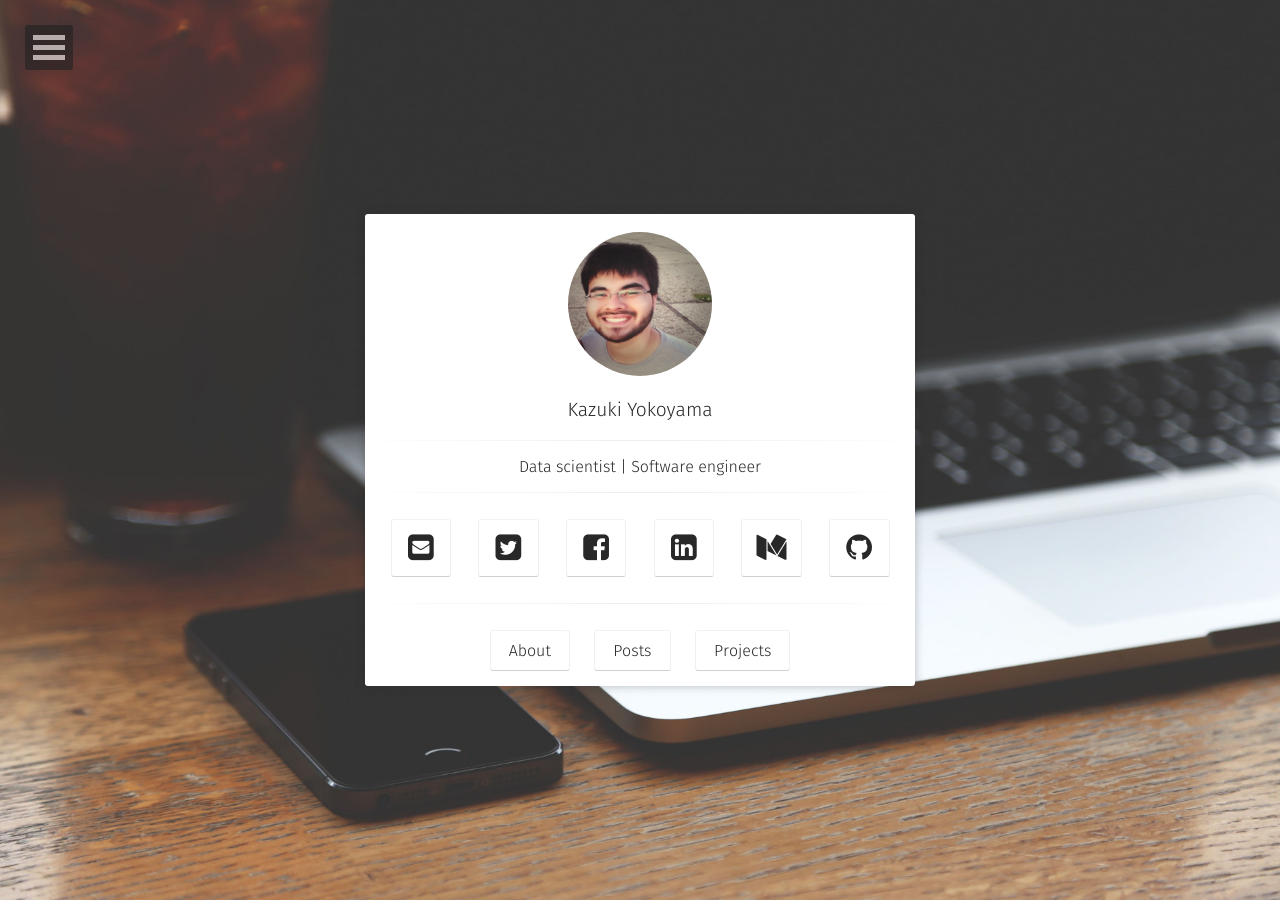
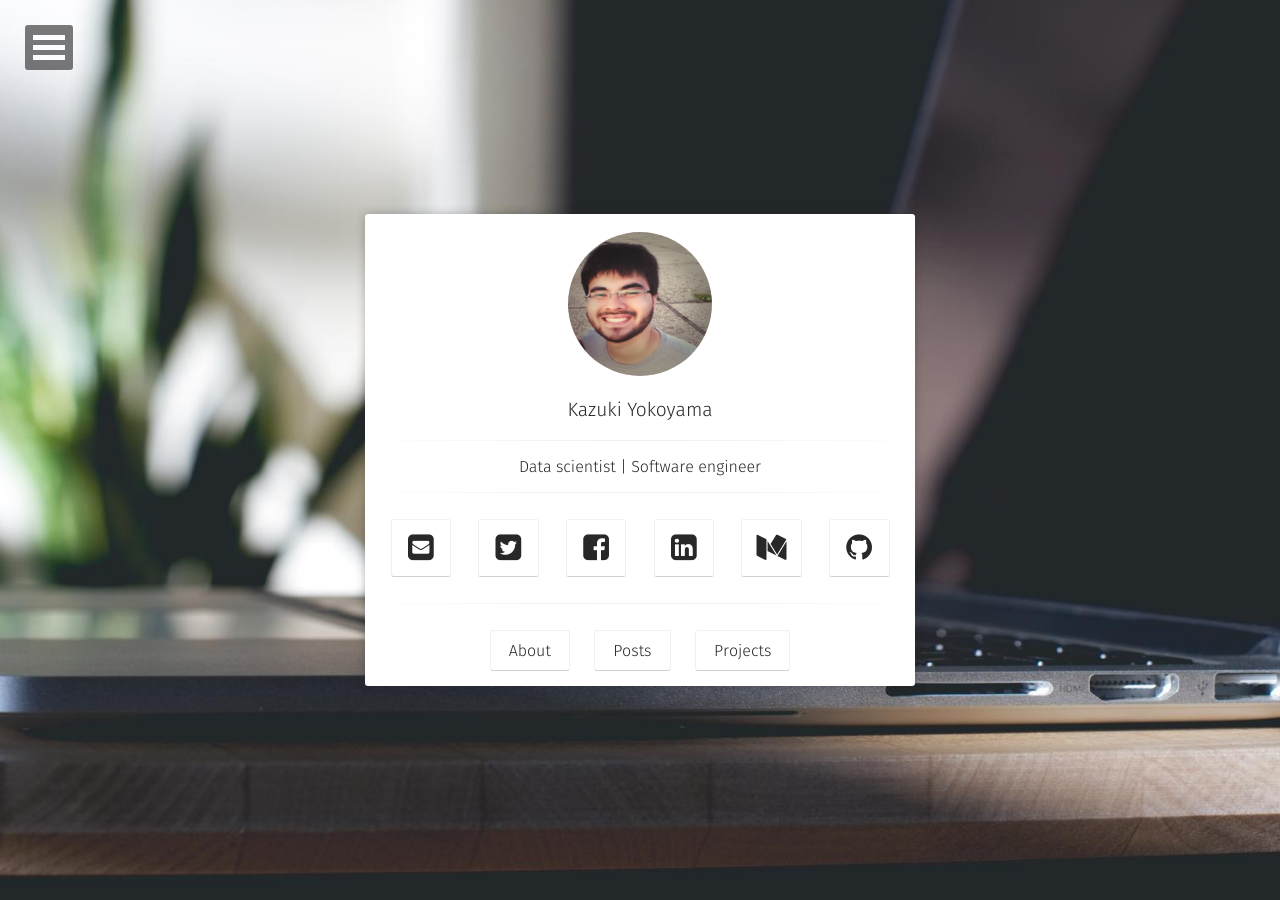
Before and after one commit to kmyokoyama/jekyll-site, a Jekyll site: the page built from index.html, in a window 1280 px wide. Built offline with Jekyll 4.4.1, drawn with Linux system fonts in a browser that asks for light colours; some web fonts are replaced.

Commit message:
Change background.

```diff
--- a/_config.yml
+++ b/_config.yml
@@ -5,7 +5,7 @@
 reading_time:       true
 words_per_minute:   200
 logo:               'assets/img/profile.png'
-background:         'assets/img/placeholder-big.jpg'
+background:         'assets/img/backgrounds/mark.jpg'
 tiled_bg:           false   # Set this true if you want to tile your background image, otherwise it will be covered
 locale:             en_US
 url:                https://kmyokoyama.github.io
```
Also changed, not shown: assets/img/backgrounds/andrew.jpg (added), assets/img/backgrounds/arif.jpg (added), assets/img/backgrounds/artem.jpg (added), assets/img/backgrounds/brinablum.jpg (added), assets/img/backgrounds/freestocks.jpg (added), assets/img/backgrounds/luca.jpg (added), assets/img/backgrounds/mark.jpg (added), assets/img/backgrounds/placeholder-big.jpg (renamed from assets/img/placeholder-big.jpg), assets/img/backgrounds/ryan.jpg (added), assets/img/dogs.jpg (deleted), assets/img/dogs2.jpg (deleted).
